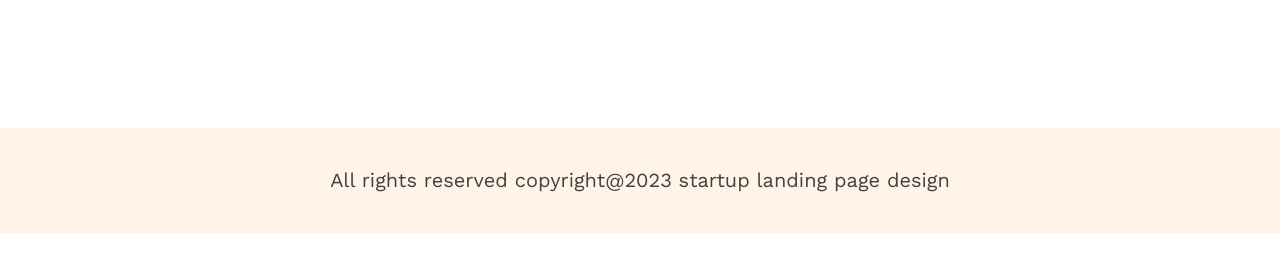
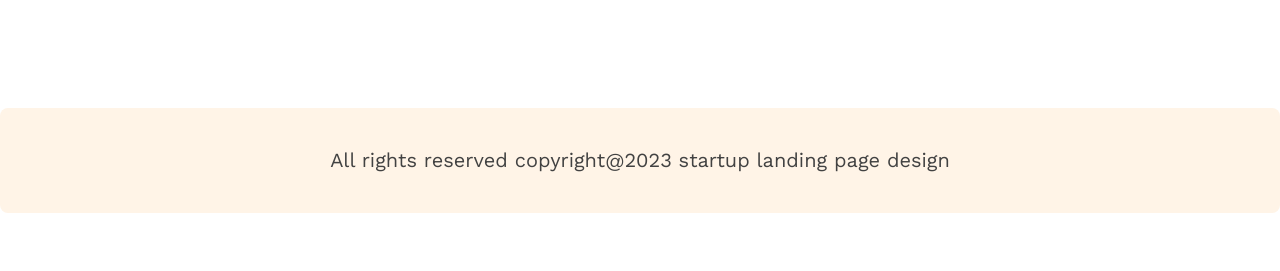
Before and after one commit to MDABDULLAH511/-g3-architect, a plain HTML site: page index.html in a window 1280 px wide. Shown: the part 4144-4415 px from the top of the page. After the commit the page ends 4357 px from the top, so only its background shows below. Drawn offline with nearby package versions, Linux system fonts and the light colour scheme.

Commit message:
Footer Margin Padding

```diff
--- a/css/style.css
+++ b/css/style.css
@@ -268,9 +268,12 @@ nav {
 
 /* footer */
 footer {
+    max-width: 1440px;
+    border-radius: 8px;
+    margin: 130px auto 0px;
     text-align: center;
     padding: 40px 10px;
-    margin: 150px 0 80px 0;
+    /* margin: 150px 0 80px 0; */
     background-color: rgba(255, 244, 231, 1);
 }
 
```
